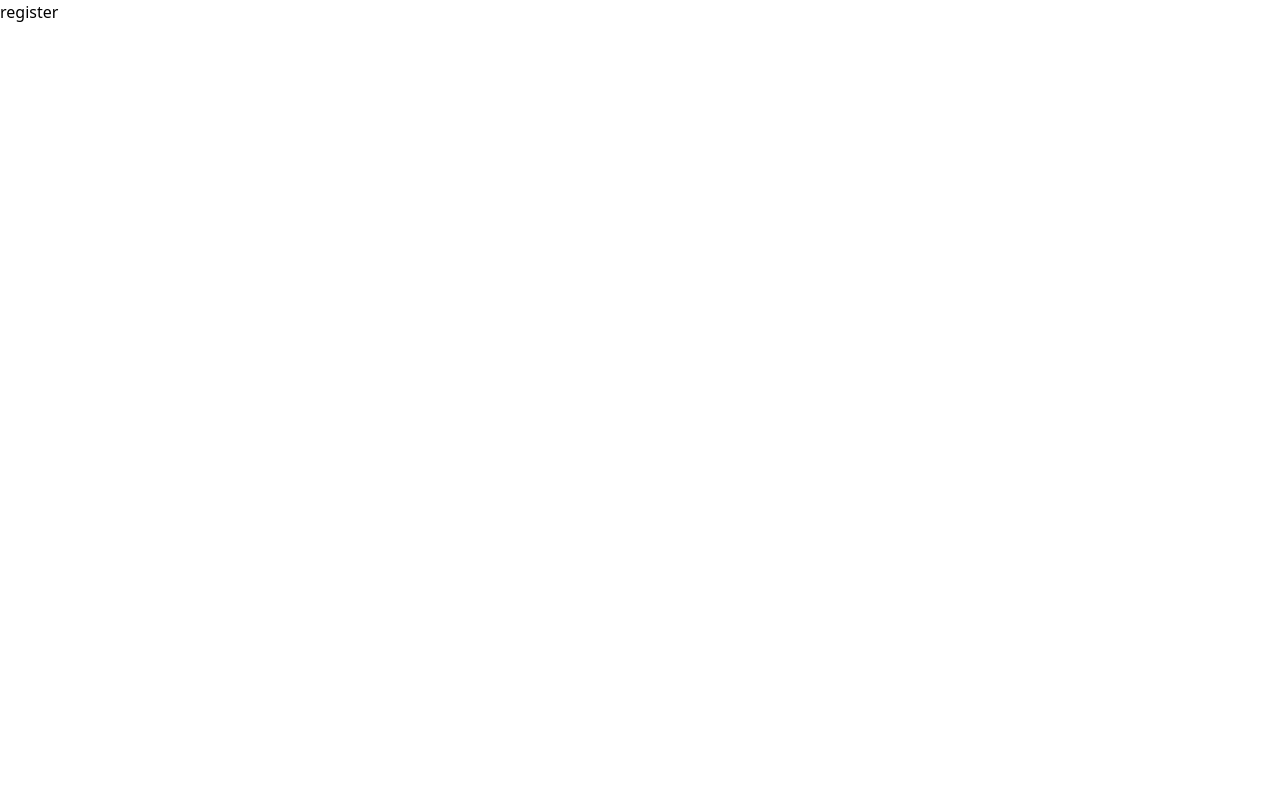
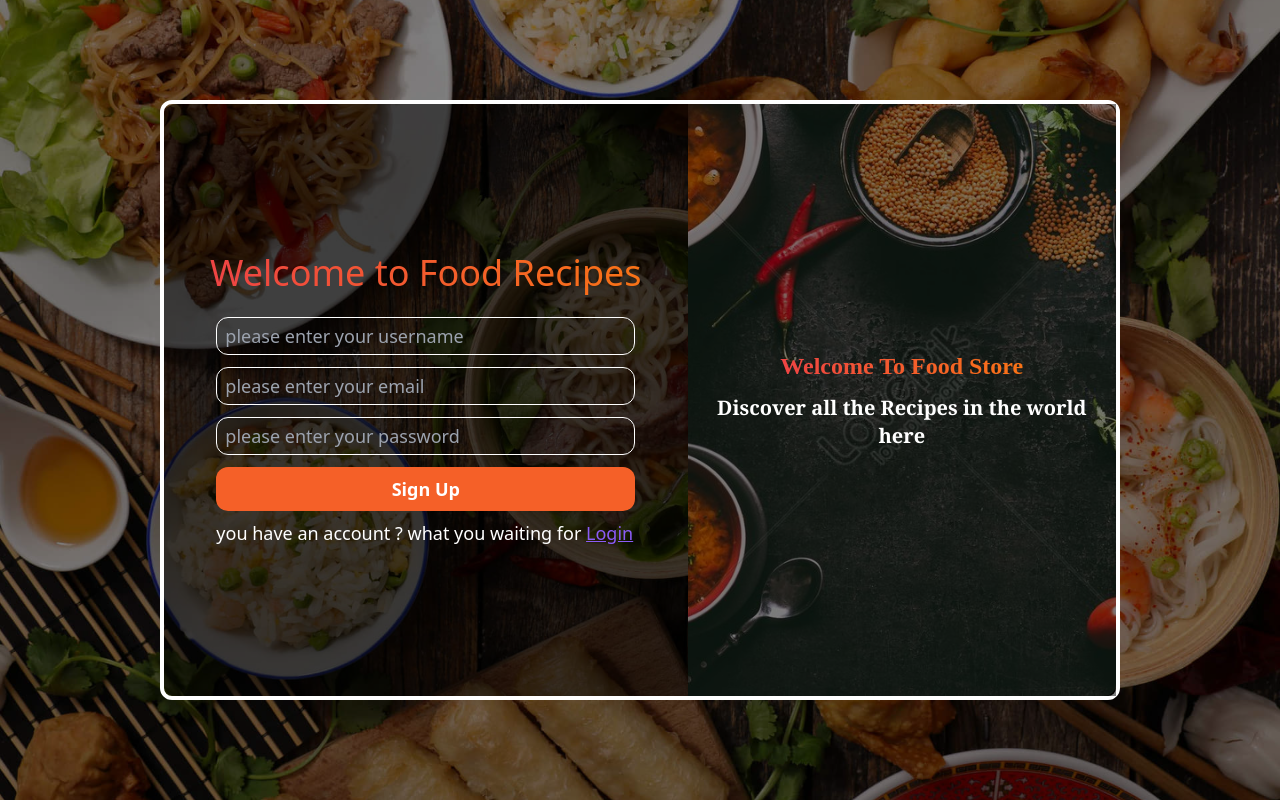
Before and after one commit to DarkDeadly/FoodRecipe, a React (Vite) app in the folder frontend/: page /Register in a window 1280 px wide. Built offline with nearby package versions, Linux system fonts and the light colour scheme; a web font is replaced by a local one.

Commit message:
completing the register UI design

```diff
--- a/frontend/src/App.jsx
+++ b/frontend/src/App.jsx
@@ -9,7 +9,7 @@ function App() {
       <BrowserRouter>
         <Routes>
           <Route path = "/" element = {<Login/>}/>
-          <Route path = "/register" element = {<Register/>}/>
+          <Route path = "/Register" element = {<Register/>}/>
 
         </Routes>
       </BrowserRouter>
--- a/frontend/src/components/Button.jsx
+++ b/frontend/src/components/Button.jsx
@@ -2,7 +2,7 @@ import React from 'react'
 
 const Buttons = ({ButtonText = "Sign In" , hovereffect = 'hover:bg-[#eb8f51]'}) => {
   return (
-    <div className={`cursor-pointer w-full text-white text-center py-2 rounded-xl bg-[#F56028] text-lg font-bold ${hovereffect}`}>
+    <div className={`my-2 cursor-pointer w-full text-white text-center py-2 rounded-xl bg-[#F56028] text-lg font-bold ${hovereffect}`}>
       <button>{ButtonText}</button>
     </div>
   )
--- a/frontend/src/components/Inputs.jsx
+++ b/frontend/src/components/Inputs.jsx
@@ -5,7 +5,7 @@ const Inputs = ({textType = "email" , placeText = 'please enter your email'}) =>
     <div>
       <div className={` py-1 w-full rounded-xl mb-1`}>
             <input type={ textType}
-            className='border border-white focus:border-black outline-none py-1 pl-2 w-full rounded-xl text-lg'
+            className='border border-white focus:border-2 text-white outline-none py-1 pl-2 w-full rounded-xl text-lg bg-transparent'
             placeholder={placeText}
             />
       </div>
--- a/frontend/src/pages/Login.jsx
+++ b/frontend/src/pages/Login.jsx
@@ -2,7 +2,10 @@ import React from 'react'
 import './login.css'
 import Inputs from '../components/Inputs'
 import Buttons from '../components/Button'
+import {useNavigate } from 'react-router-dom'
+
 const Login = () => {
+    const navigate = useNavigate()
     return (
         <div>
             <div className="FullScreenBg h-screen w-full ">
@@ -17,6 +20,8 @@ const Login = () => {
                                 <Inputs/>
                                 <Inputs textType='password' placeText='please enter your password'/>
                                 <Buttons/>
+                                <p className='text-lg text-white'>you don't have an account ? what you waiting for <span className='underline text-violet-500 cursor-pointer' onClick={() => navigate("/Register")}>Register</span> </p>
+
                             </form>
                             </div>
                             </div>
--- a/frontend/src/pages/Register.jsx
+++ b/frontend/src/pages/Register.jsx
@@ -1,10 +1,39 @@
 import React from 'react'
-
+import Inputs from '../components/Inputs'
+import Buttons from '../components/Button'
+import {useNavigate } from 'react-router-dom'
 const Register = () => {
+    const navigate = useNavigate()
   return (
     <div>
-      register
+    <div className="FullScreenBg h-screen w-full ">
+        <div className='h-full w-full bg-black/50 flex justify-center items-center'>
+            <div className="h-[75%] w-[75%] bg-transparent border-4 border-white rounded-xl flex">
+                <div className="leftContent h-full w-[55%] bg-black/50 rounded-tl-xl rounded-bl-xl ">
+                    {/* Login Form*/}
+                    <div className='formLogin w-full h-full flex flex-col justify-center items-center'>
+                    <p className='text-4xl pb-5  bg-gradient-to-r from-red-500 to-orange-500  bg-clip-text text-transparent'>Welcome to Food Recipes</p>
+                    <div className='w-[80%]'>
+                    <form action="">
+                        <Inputs textType='text' placeText='please enter your username'/>
+                        <Inputs/>
+                        <Inputs textType='password' placeText='please enter your password'/>
+                        <Buttons ButtonText='Sign Up'/>
+                        <p className='text-lg text-white'>you have an account ? what you waiting for <span className='underline text-violet-500 cursor-pointer' onClick={() => navigate("/")}>Login</span> </p>
+                    </form>
+                    </div>
+                    </div>
+                </div>
+                <div className="LoginBg h-full w-[45%] rounded-tr-xl rounded-br-xl">
+                    <div className="LoginText bg-black/50 h-full w-full text-center flex flex-col justify-center items-center px-1" >
+                        <h1 className=' font-bold font-Diplomzta text-2xl pb-3 bg-gradient-to-r from-red-500 to-orange-500  bg-clip-text text-transparent'>Welcome To Food Store</h1>
+                        <p className='text-white font-serif text-xl font-bold'>Discover all the Recipes in the world here</p>
+                    </div>
+                </div>
+            </div>
+        </div>
     </div>
+</div>
   )
 }
 
```
